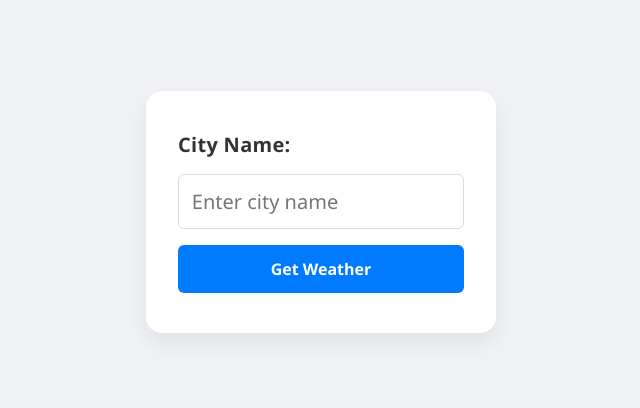
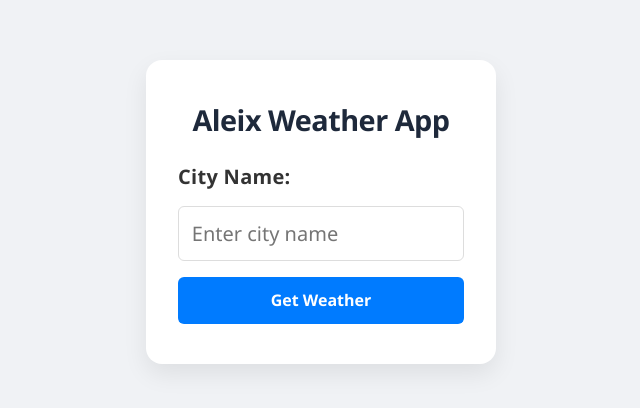
Before and after one commit to AleixMJ/TOP---Project-Weather-App, a website built with webpack: page src/index.html in a window 1280 px wide. Shown: the part 188-596 px from the top of the page, without its empty margins (319-959 px from the left). Built offline with nearby package versions, Linux system fonts and the light colour scheme.

Commit message:
minor layout changes

```diff
--- a/src/index.html
+++ b/src/index.html
@@ -8,7 +8,7 @@
 <body>
 
     <div class="container">
-
+            <h1>Aleix weather App</h1>
             <form id="weatherForm" action="">
             <label for="city">City Name:</label>
             <input type="text" id="city" placeholder="Enter city name">
--- a/src/styles.css
+++ b/src/styles.css
@@ -19,6 +19,9 @@ body {
 /* ==========================================
    2. APP CONTAINER (THE WEATHER CARD)
    ========================================== */
+/* ==========================================
+   2. APP CONTAINER (THE WEATHER CARD)
+   ========================================== */
 .container {
     background: white;
     padding: 2.5rem 2rem;
@@ -27,6 +30,17 @@ body {
     width: 350px;
     display: flex;
     flex-direction: column;
+}
+
+/* New clean styling for your app title */
+.container h1 {
+    font-size: 1.8rem;
+    font-weight: 800;          /* Punchy, extra bold font weight */
+    color: #1e293b;            /* Sleek dark charcoal instead of harsh black */
+    text-align: center;
+    margin-bottom: 1.5rem;     /* Adds breathing room above "City Name:" */
+    letter-spacing: -0.5px;    /* Tighter, premium UI look */
+    text-transform: capitalize;/* Ensures proper casing automatically */
 }
 
 /* ==========================================
@@ -114,6 +128,8 @@ button:hover {
 
 #icon {
     width: 40%;
+    display: block;      /* Blocks out its own line space */
+    margin: 0 auto;      /* Perfectly auto-centers horizontally */
 }
 /* ==========================================
    5. ANIMATIONS
```
